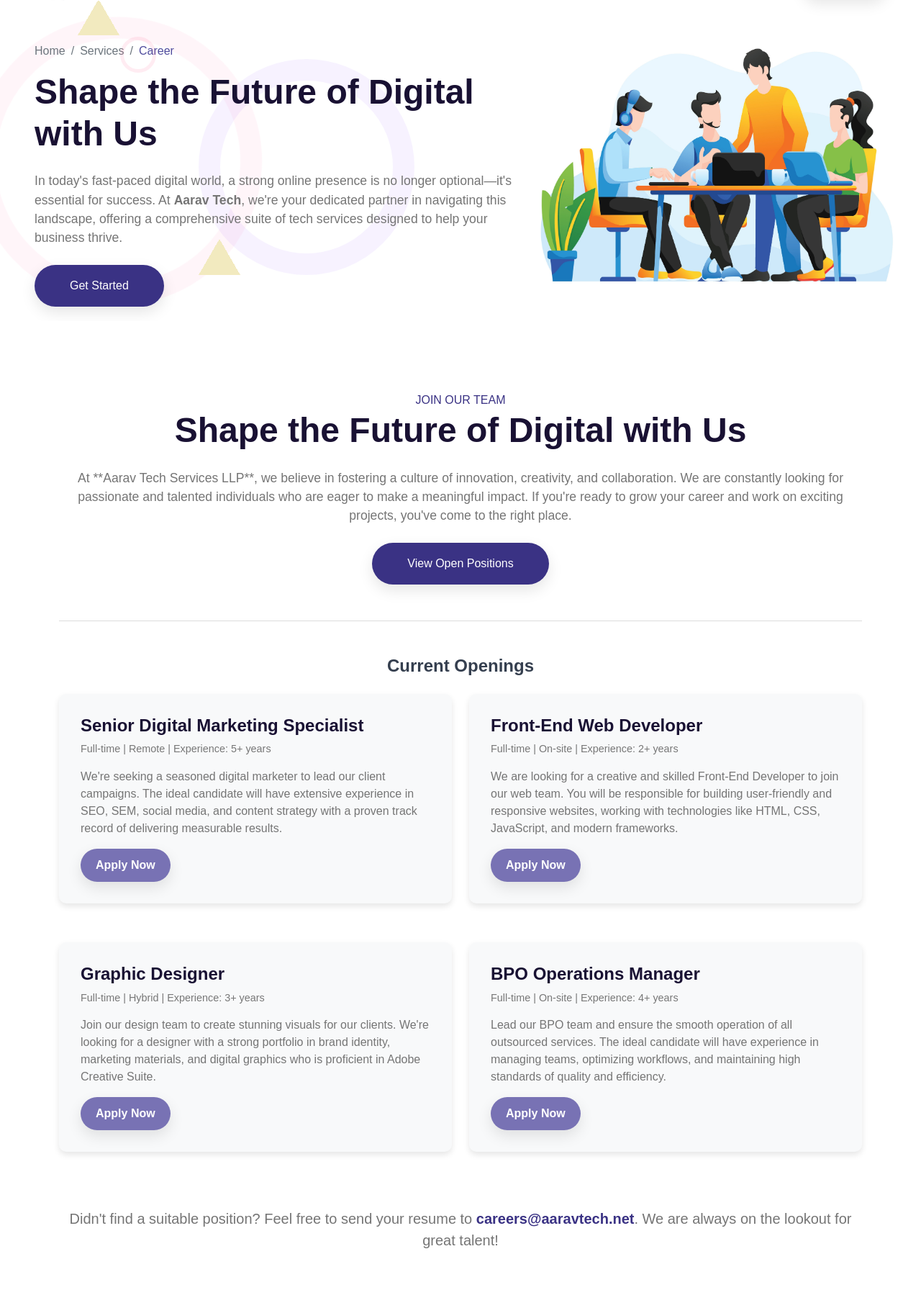
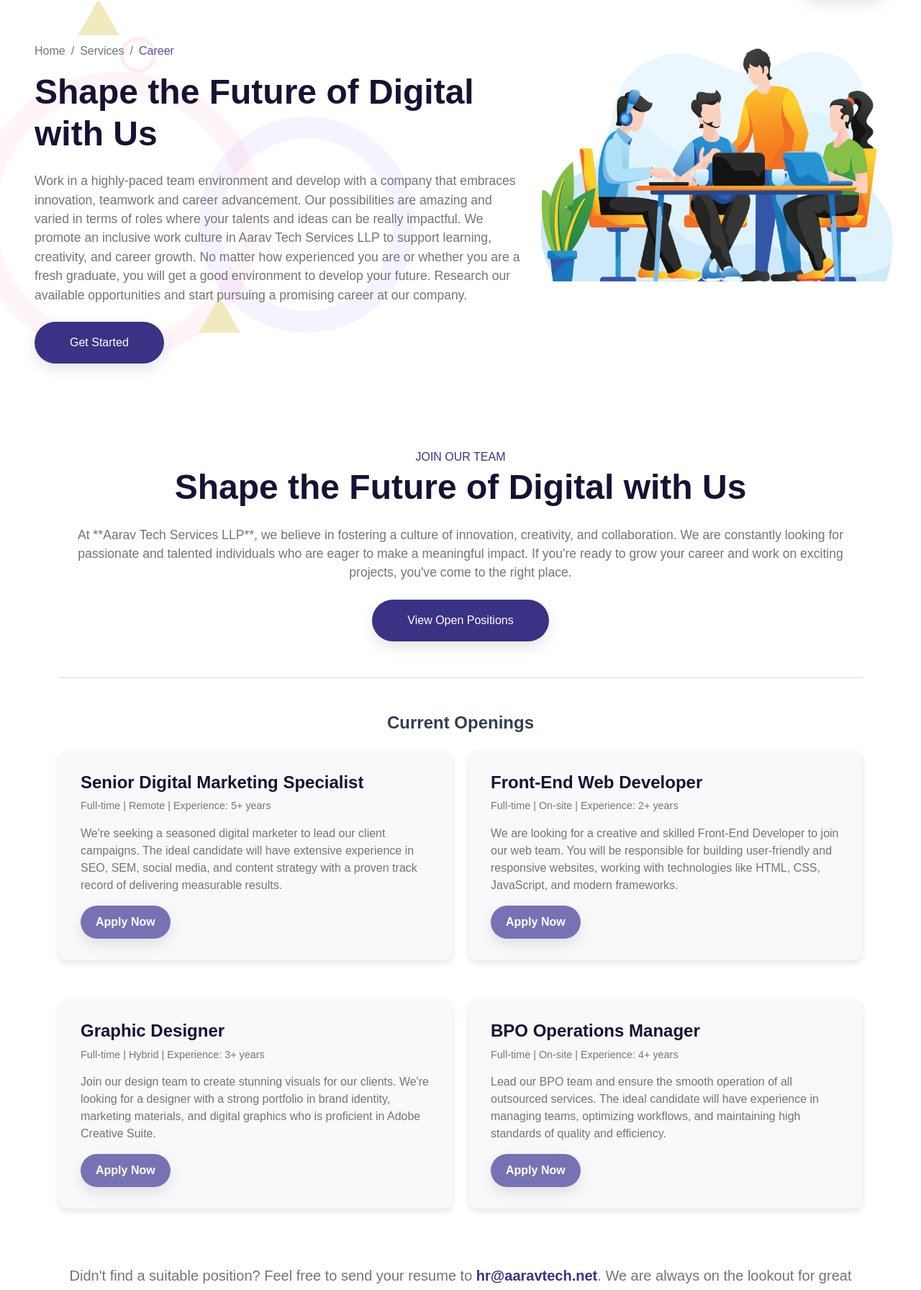
Before and after one commit to aarav-tech-123/aaravtech_website, a PHP site: page /career.php in a window 1280 px wide. Shown: the part 71-1863 px from the top of the page at 72% size. Run offline with PHP 8.4, Linux system fonts and the light colour scheme; some libraries are stand-ins or nearby versions.

Commit message:
career page content change

```diff
--- a/career.php
+++ b/career.php
@@ -121,10 +121,13 @@
                         style="color: #191133; font-size: 3rem; font-weight: bold;">Shape the Future of Digital with Us
                     </h1>
                     <!-- <div class="mt-0" style="width: 90px; height: 2px; background-color: #293b5f;"></div> -->
-                    <p class="fs-4 mb-4 wow fadeInUp mt-4" data-wow-delay="0.5s">In today's fast-paced digital world, a
-                        strong online presence is no longer optional—it's essential for success. At <b>Aarav Tech</b>,
-                        we're your dedicated partner in navigating this landscape, offering a comprehensive suite of
-                        tech services designed to help your business thrive.</p>
+                    <p class="fs-4 mb-4 wow fadeInUp mt-4" data-wow-delay="0.5s">Work in a highly-paced team environment
+                        and develop with a company that embraces innovation, teamwork and career advancement. Our
+                        possibilities are amazing and varied in terms of roles where your talents and ideas can be
+                        really impactful. We promote an inclusive work culture in Aarav Tech Services LLP to support
+                        learning, creativity, and career growth. No matter how experienced you are or whether you are a
+                        fresh graduate, you will get a good environment to develop your future. Research our available
+                        opportunities and start pursuing a promising career at our company. </p>
                     <a href="#" class="btn btn-primary rounded-pill py-3 px-5 wow fadeInUp" data-wow-delay="0.7s">Get
                         Started</a>
                 </div>
@@ -205,7 +208,7 @@
 
             <div class="text-center mt-5 wow fadeInUp" data-wow-delay="1.1s">
                 <p class="fs-5">Didn't find a suitable position? Feel free to send your resume to <a
-                        href="mailto:careers@aaravtech.net" class="text-primary fw-bold">careers@aaravtech.net</a>. We
+                        href="mailto:careers@aaravtech.net" class="text-primary fw-bold">hr@aaravtech.net</a>. We
                     are always on the lookout for great talent!</p>
             </div>
         </div>
```
Also changed, not shown: contact.html (+8 -8 lines), img/SEO 3----.png (added), img/SEO 3.png.
